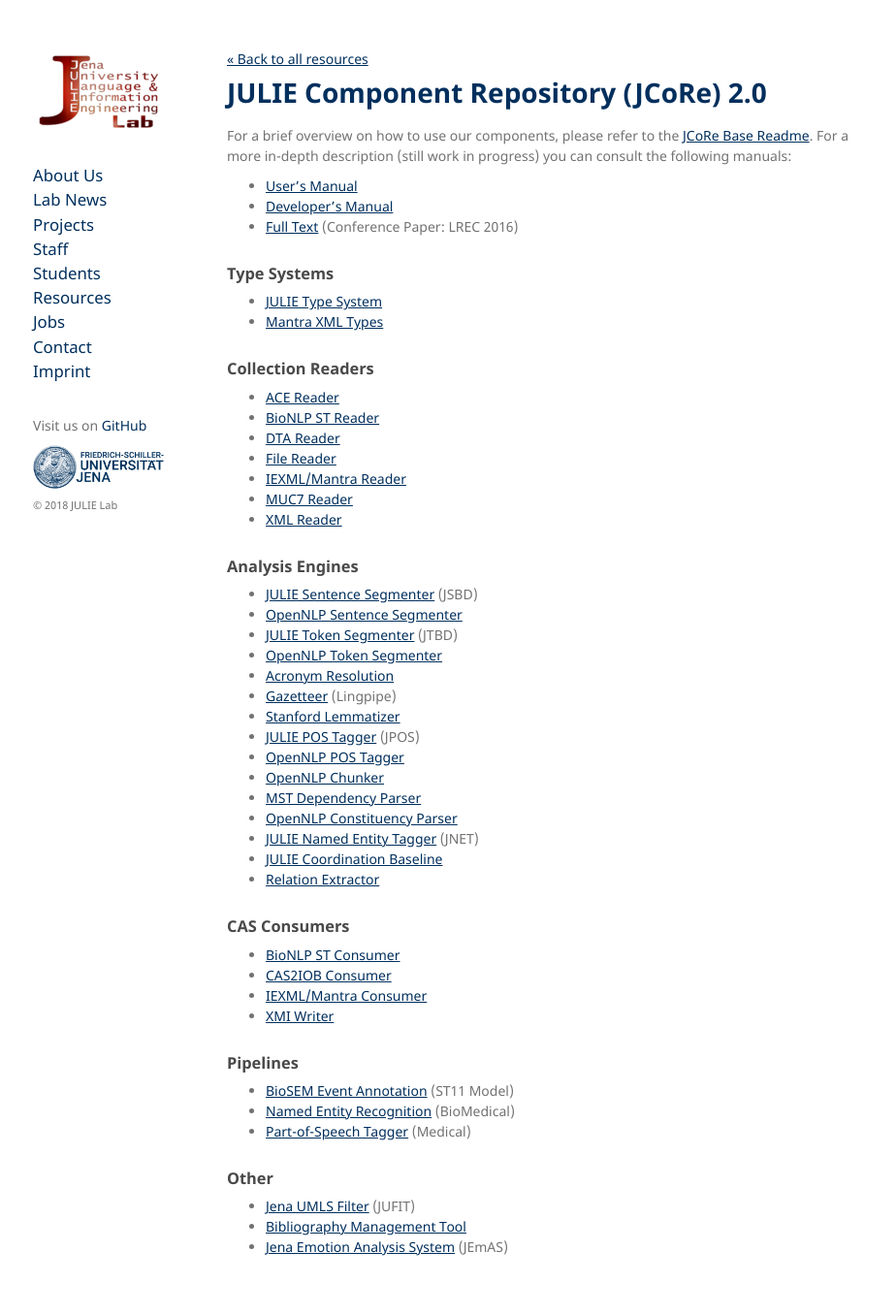
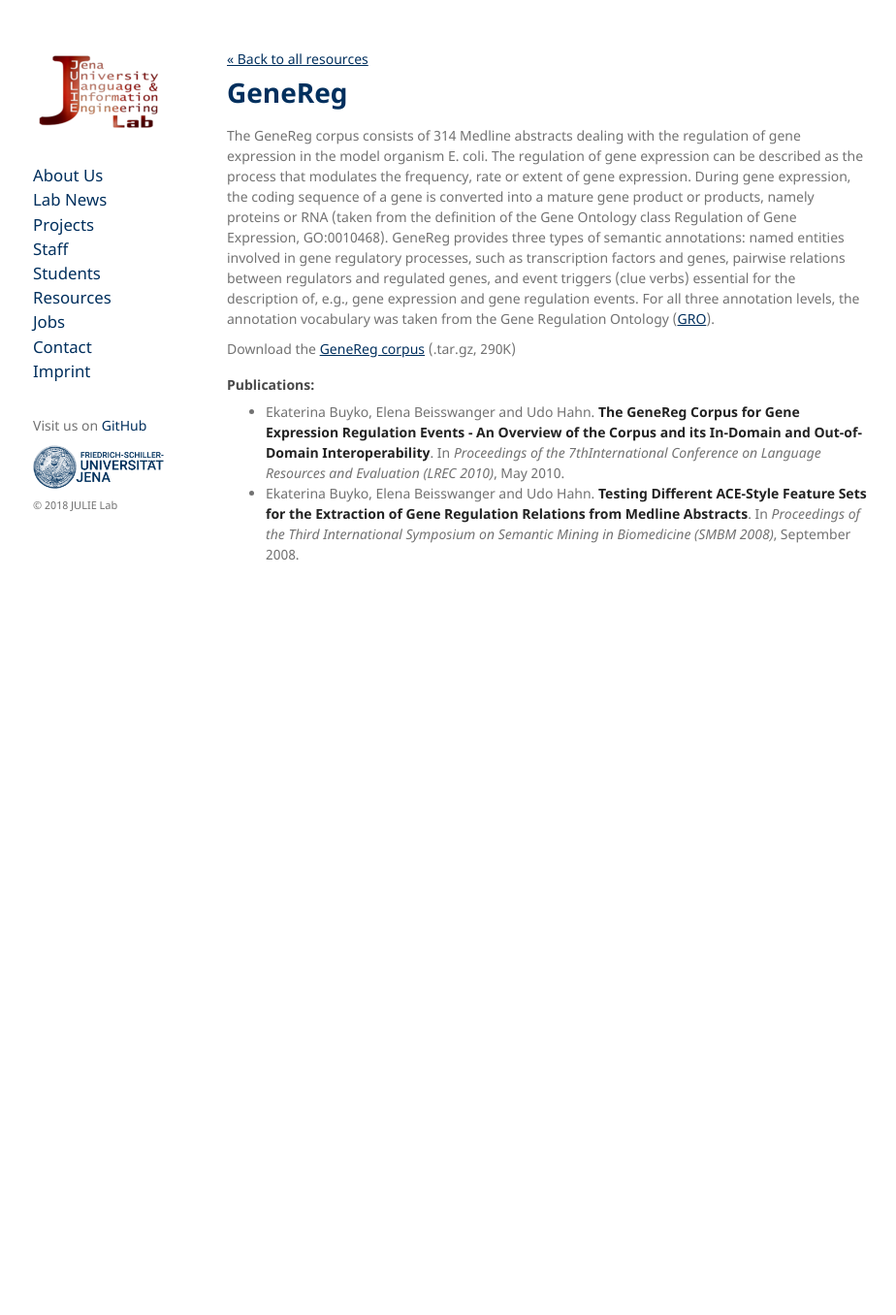
Before and after one commit to JULIELab/JULIELab.github.io, a Jekyll site: the page built from resources/GeneReg.md, in a window 1280 px wide. Shown: the whole page at 97% size, without its empty margins (176-1100 px from the left). Built offline with Jekyll 4.4.1, drawn with Linux system fonts in a browser that asks for light colours; after the commit the page ends 900 px from its top, so only the background shows below that.

Commit message:
Update GeneReg.md

```diff
--- a/resources/GeneReg.md
+++ b/resources/GeneReg.md
@@ -4,63 +4,12 @@
 
 [<< Back to all resources](index.html)
 
-# JULIE Component Repository (JCoRe) 2.0
+# GeneReg
 
-For a brief overview on how to use our components, please refer to the [JCoRe Base Readme](https://github.com/JULIELab/jcore-base/blob/master/README.md). For a more in-depth description (still work in progress) you can consult the following manuals:
+The GeneReg corpus consists of 314 Medline abstracts dealing with the regulation of gene expression in the model organism E. coli. The regulation of gene expression can be described as the process that modulates the frequency, rate or extent of gene expression. During gene expression, the coding sequence of a gene is converted into a mature gene product or products, namely proteins or RNA (taken from the definition of the Gene Ontology class Regulation of Gene Expression, GO:0010468). GeneReg provides three types of semantic annotations: named entities involved in gene regulatory processes, such as transcription factors and genes, pairwise relations between regulators and regulated genes, and event triggers (clue verbs) essential for the description of, e.g., gene expression and gene regulation events. For all three annotation levels, the annotation vocabulary was taken from the Gene Regulation Ontology ([GRO](http://www.obofoundry.org/cgi-bin/detail.cgi?id=gene_regulation)).
 
-* [User's Manual](https://github.com/JULIELab/jcore-base/wiki)
-* [Developer's Manual](https://github.com/JULIELab/jcore-parent-pom/wiki)
-* [Full Text](http://www.lrec-conf.org/proceedings/lrec2016/pdf/774_Paper.pdf) (Conference Paper: LREC 2016)
+Download the [GeneReg corpus](http://www.julielab.de/coling_multimedia/de/downloads/corpora/GeneReg_tar.gz) (.tar.gz, 290K)
 
-### Type Systems
-
-* [JULIE Type System](https://github.com/JULIELab/jcore-base/tree/master/jcore-types)
-* [Mantra XML Types](https://github.com/JULIELab/jcore-base/tree/master/jcore-mantra-xml-types)
-
-### Collection Readers
-
-* [ACE Reader](https://github.com/JULIELab/jcore-base/tree/master/jcore-ace-reader)
-* [BioNLP ST Reader](https://github.com/JULIELab/jcore-base/tree/master/jcore-bionlp09event-reader)
-* [DTA Reader](https://github.com/JULIELab/jcore-base/tree/master/jcore-dta-reader)
-* [File Reader](https://github.com/JULIELab/jcore-base/tree/master/jcore-file-reader)
-* [IEXML/Mantra Reader](https://github.com/JULIELab/jcore-base/tree/master/jcore-iexml-reader)
-* [MUC7 Reader](https://github.com/JULIELab/jcore-base/tree/master/jcore-muc7-reader)
-* [XML Reader](https://github.com/JULIELab/jcore-base/tree/master/jcore-xml-reader)
-
-### Analysis Engines
-
-* [JULIE Sentence Segmenter](https://github.com/JULIELab/jcore-base/tree/master/jcore-jsbd-ae) (JSBD)
-* [OpenNLP Sentence Segmenter](https://github.com/JULIELab/jcore-base/tree/master/jcore-opennlp-sentence-ae)
-* [JULIE Token Segmenter](https://github.com/JULIELab/jcore-base/tree/master/jcore-jtbd-ae) (JTBD)
-* [OpenNLP Token Segmenter](https://github.com/JULIELab/jcore-base/tree/master/jcore-opennlp-token-ae)
-* [Acronym Resolution](https://github.com/JULIELab/jcore-base/tree/master/jcore-acronym-ae)
-* [Gazetteer](https://github.com/JULIELab/jcore-base/tree/master/jcore-lingpipegazetteer-ae) (Lingpipe)
-* [Stanford Lemmatizer](https://github.com/JULIELab/jcore-base/tree/master/jcore-stanford-lemmatizer)
-* [JULIE POS Tagger](https://github.com/JULIELab/jcore-base/tree/master/jcore-jpos-ae) (JPOS)
-* [OpenNLP POS Tagger](https://github.com/JULIELab/jcore-base/tree/master/jcore-opennlp-postag-ae)
-* [OpenNLP Chunker](https://github.com/JULIELab/jcore-base/tree/master/jcore-opennlp-chunk-ae)
-* [MST Dependency Parser](https://github.com/JULIELab/jcore-base/tree/master/jcore-mstparser-ae)
-* [OpenNLP Constituency Parser](https://github.com/JULIELab/jcore-base/tree/master/jcore-opennlp-parser-ae)
-* [JULIE Named Entity Tagger](https://github.com/JULIELab/jcore-base/tree/master/jcore-jnet-ae) (JNET)
-* [JULIE Coordination Baseline](https://github.com/JULIELab/jcore-base/tree/master/jcore-coordination-baseline-ae)
-* [Relation Extractor](https://github.com/JULIELab/jcore-base/tree/master/jcore-biosem-ae)
-
-### CAS Consumers
-
-* [BioNLP ST Consumer](https://github.com/JULIELab/jcore-base/tree/master/jcore-bionlp09event-consumer)
-* [CAS2IOB Consumer](https://github.com/JULIELab/jcore-base/tree/master/jcore-cas2iob-consumer)
-* [IEXML/Mantra Consumer](https://github.com/JULIELab/jcore-base/tree/master/jcore-iexml-consumer)
-* [XMI Writer](https://github.com/JULIELab/jcore-base/tree/master/jcore-xmi-writer)
-
-### Pipelines
-
-* [BioSEM Event Annotation](https://github.com/JULIELab/jcore-pipelines/tree/master/jcore-relation-extraction-pipeline) (ST11 Model)
-* [Named Entity Recognition](https://github.com/JULIELab/jcore-pipelines/tree/master/jcore-named-entity-pipeline) (BioMedical)
-* [Part-of-Speech Tagger](https://github.com/JULIELab/jcore-pipelines/tree/master/jcore-medical-pos-pipeline) (Medical)
-
-
-### Other
-
-* [Jena UMLS Filter](https://github.com/JULIELab/jufit) (JUFIT)
-* [Bibliography Management Tool](https://github.com/JULIELab/bibliographie)
-* [Jena Emotion Analysis System](https://github.com/JULIELab/JEmAS) (JEmAS)
+#### Publications:
+* Ekaterina Buyko, Elena Beisswanger and Udo Hahn. __The GeneReg Corpus for Gene Expression Regulation Events - An Overview of the Corpus and its In-Domain and Out-of-Domain Interoperability__. In *Proceedings of the 7thInternational Conference on Language Resources and Evaluation (LREC 2010)*, May 2010.
+* Ekaterina Buyko, Elena Beisswanger and Udo Hahn. __Testing Different ACE-Style Feature Sets for the Extraction of Gene Regulation Relations from Medline Abstracts__. In *Proceedings of the Third International Symposium on Semantic Mining in Biomedicine (SMBM 2008)*, September 2008.
```
